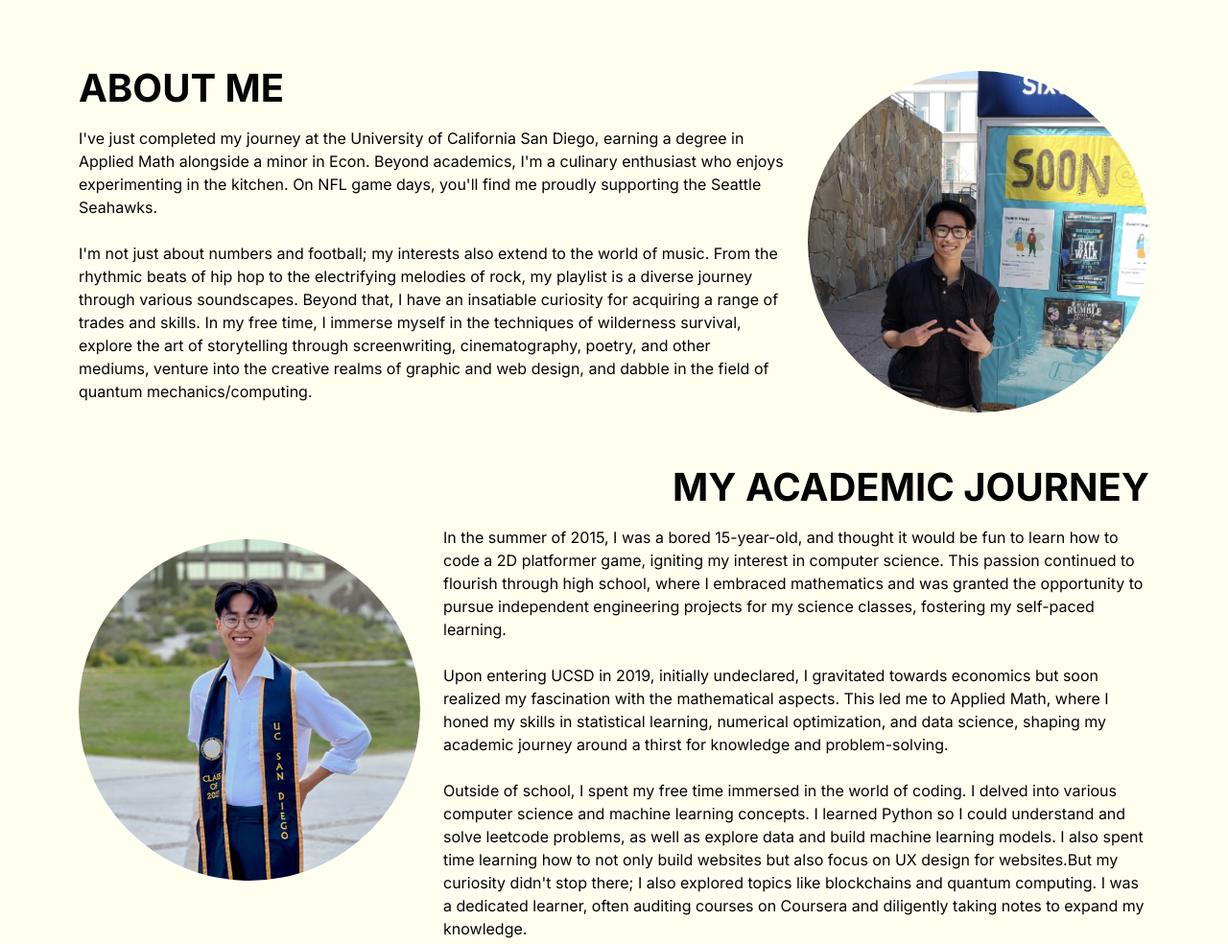
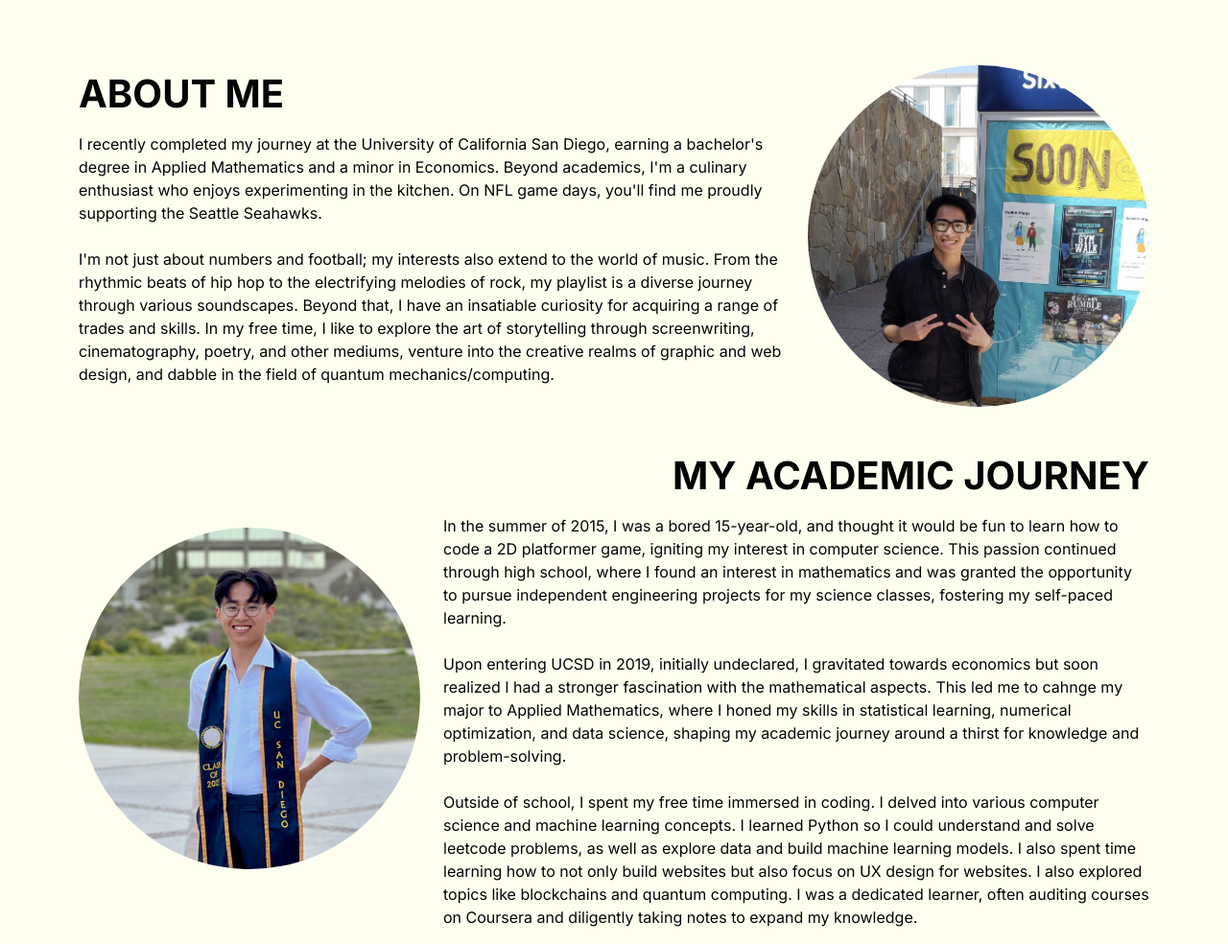
Before and after one commit to mpickles/mpickles.github.io, a website: page html/about.html in a window 1280 px wide. Shown: the part 660-1644 px from the top of the page at 96% size. Drawn offline with nearby package versions, Linux system fonts and the light colour scheme; a web font is replaced by a local one.

Commit message:
updated about me page

```diff
--- a/html/about.html
+++ b/html/about.html
@@ -99,19 +99,16 @@
                     <!-- paragraph -->
                     <p class="lead2 my-3">
                     <p class="lead2 ">
-                        I've just completed my journey at the University of California San Diego, earning a degree in
-                        Applied Math alongside a
-                        minor in Econ. Beyond academics, I'm a culinary enthusiast who enjoys experimenting in the
-                        kitchen. On NFL game days, you'll find me proudly supporting the Seattle Seahawks.
+                        I recently completed my journey at the University of California San Diego, earning a bachelor's
+                        degree in Applied Mathematics and a minor in Economics. Beyond academics, I'm a culinary
+                        enthusiast who enjoys experimenting in the kitchen. On NFL game days, you'll find me proudly
+                        supporting the Seattle Seahawks.
                         <br><br>
                         I'm not just about numbers and football; my interests also extend to the world of music. From
                         the rhythmic beats of hip hop to the electrifying melodies of rock, my playlist is a diverse
                         journey through various soundscapes. Beyond that, I have an insatiable curiosity for acquiring a
-                        range of
-                        trades and skills. In my free time, I immerse myself in the techniques of wilderness survival,
-                        explore the art of
-                        storytelling through screenwriting, cinematography, poetry, and other mediums, venture into the
-                        creative realms of
+                        range of trades and skills. In my free time, I like to explore the art of storytelling through
+                        screenwriting, cinematography, poetry, and other mediums, venture into the creative realms of
                         graphic and web design, and dabble in the field of quantum mechanics/computing.
                     </p>
                 </div>
@@ -144,25 +141,23 @@
                     <p class="lead2 my-3">
                     <p class="lead2 ">
                         In the summer of 2015, I was a bored 15-year-old, and thought it would be fun to learn how to
-                        code a 2D platformer game, igniting my interest in computer science. This passion continued to
-                        flourish through high school, where I embraced mathematics and was granted the opportunity to
+                        code a 2D platformer game, igniting my interest in computer science. This passion continued
+                        through high school, where I found an interest in mathematics and was granted the opportunity to
                         pursue independent engineering projects for my science classes, fostering my self-paced
                         learning.
                         <br><br>
                         Upon entering UCSD in 2019, initially undeclared, I gravitated towards economics but
-                        soon realized my fascination with the mathematical aspects. This led me to Applied Math, where I
-                        honed my skills in statistical learning, numerical optimization, and data science, shaping my
-                        academic journey around a thirst for knowledge and problem-solving.
+                        soon realized I had a stronger fascination with the mathematical aspects. This led me to cahnge
+                        my major to Applied Mathematics, where I honed my skills in statistical learning, numerical
+                        optimization, and data science, shaping my academic journey around a thirst for knowledge and
+                        problem-solving.
                         <br><br>
-                        Outside of school, I spent my free time immersed in the world of coding. I delved into various
+                        Outside of school, I spent my free time immersed in coding. I delved into various
                         computer science and machine learning concepts. I learned Python so I could understand and solve
                         leetcode problems, as well as explore data and build machine learning models. I also spent time
-                        learning how to not only build websites but also focus on UX design for websites.But my
-                        curiosity
-                        didn't stop there; I also
-                        explored
-                        topics like blockchains and quantum computing. I was a dedicated learner, often auditing courses
-                        on Coursera and diligently taking notes to expand my knowledge.
+                        learning how to not only build websites but also focus on UX design for websites. I also
+                        explored topics like blockchains and quantum computing. I was a dedicated learner, often
+                        auditing courses on Coursera and diligently taking notes to expand my knowledge.
                     </p>
                 </div>
             </div>
@@ -267,7 +262,7 @@
                     </div>
                     <!-- paragraph -->
                     <p class="lead2 my-3">
-                        I graduated in March 2023 and subsequently relocated to Berkeley, California, where I currently
+                        I graduated in March 2023 and relocated to Berkeley, California, where I currently
                         reside. My plan for this chapter of my life is to dedicate my time to honing my coding, data
                         analysis, and related skills, with the goal of securing a position as either a junior software
                         engineer or a junior data scientist. Alternatively, I am considering the possibility of pursuing
```
